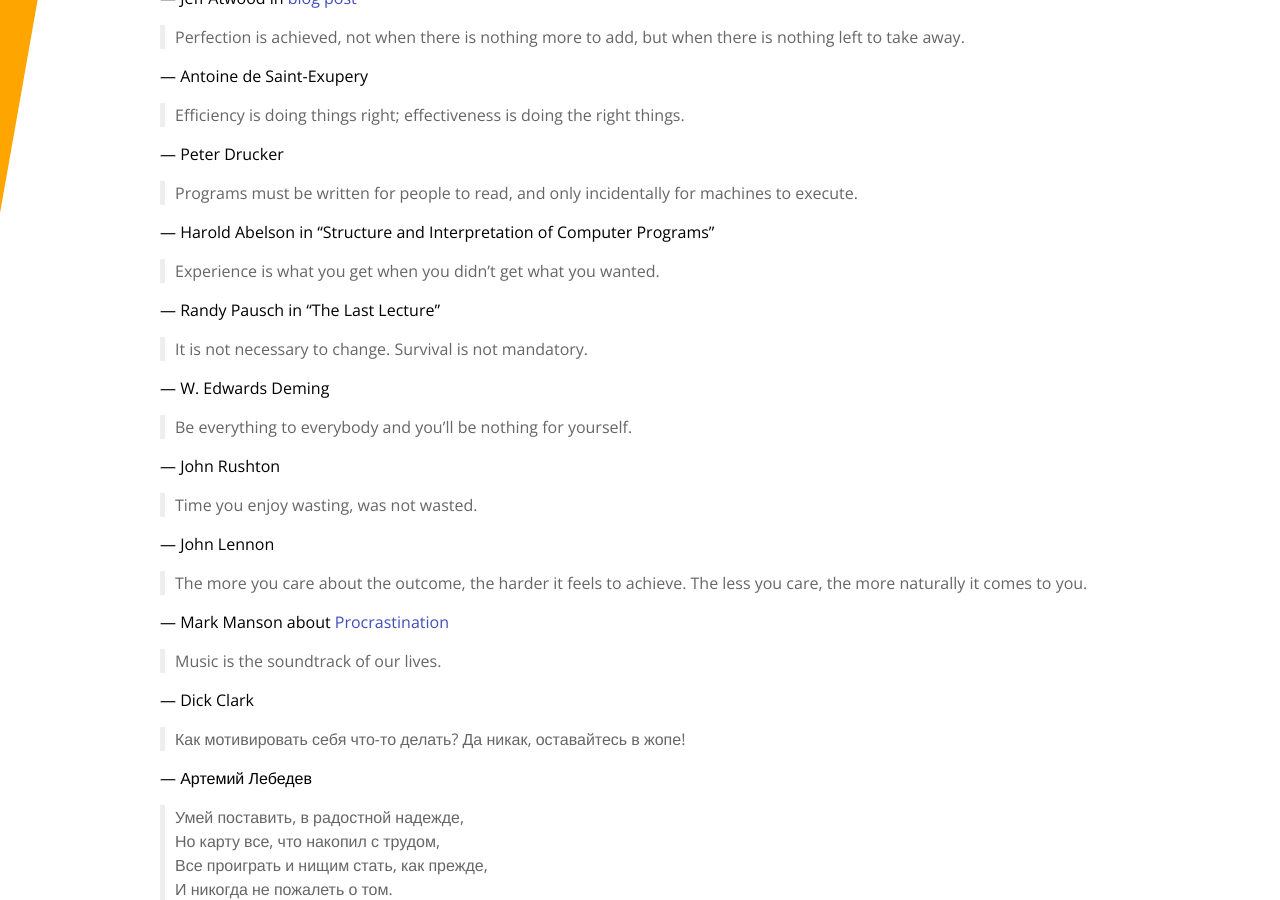
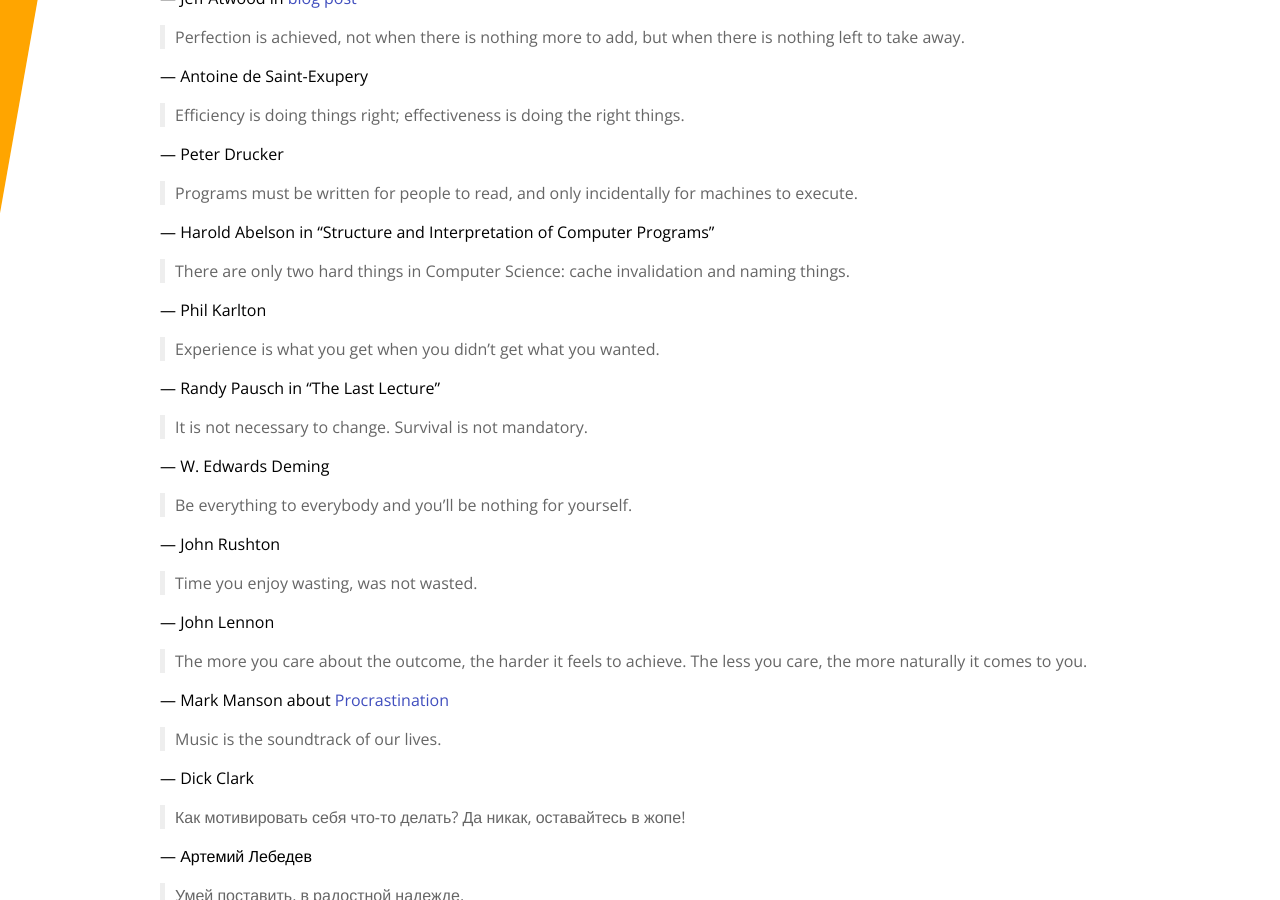
Before and after one commit to anton-rudeshko/anton-rudeshko.github.io, a Jekyll site: the page built from quotes/index.md, in a window 1280 px wide and 900 px high, scrolled down 371 px. Built offline with Jekyll 4.4.1, drawn with Linux system fonts in a browser that asks for light colours; comment, search, counter and statistics services are not loaded.

Commit message:
Added Phil Karlton quote

```diff
--- a/quotes/index.md
+++ b/quotes/index.md
@@ -29,6 +29,10 @@ If that isn't what you thought you told it to do, that's your problem.
 > Programs must be written for people to read, and only incidentally for machines to execute.
 
 — Harold Abelson in "Structure and Interpretation of Computer Programs"
+
+> There are only two hard things in Computer Science: cache invalidation and naming things.
+
+— Phil Karlton
 
 > Experience is what you get when you didn't get what you wanted.
 
```
